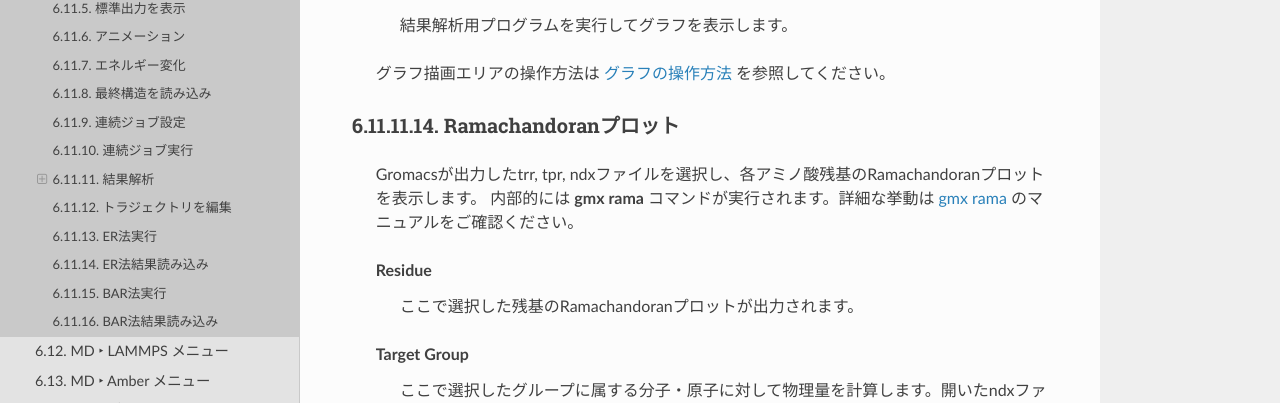
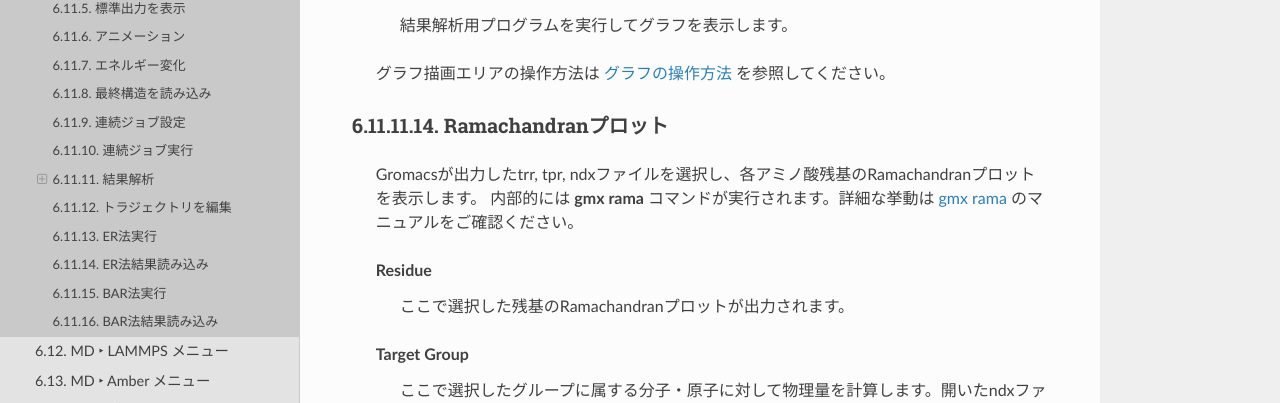
Before and after one commit to X-Ability/winmostar_doc, a Sphinx documentation site: the page built from source/winmos/md/winmos_gromacs.rst, in a window 1280 px wide and 900 px high, scrolled down 31864 px. Shown: the part 148-551 px from the top of the window. Built offline with Sphinx 7.4.7 and the Read the Docs theme 2.0.0, drawn with Linux system fonts in a browser that asks for light colours; formulas are drawn with MathJax 3.

Commit message:
スペルミス修正 Ramachandoran -> Ramachandran

```diff
--- a/source/winmos/md/winmos_gromacs.rst
+++ b/source/winmos/md/winmos_gromacs.rst
@@ -1354,14 +1354,14 @@ RMSD
 
    .. include:: winmos_gromacs_analysis_common1.rst
 
-Ramachandoranプロット
+Ramachandranプロット
 ^^^^^^^^^^^^^^^^^^^^^^^^^^^^^^^^^^^^^^^^
 
-   Gromacsが出力したtrr, tpr, ndxファイルを選択し、各アミノ酸残基のRamachandoranプロットを表示します。
+   Gromacsが出力したtrr, tpr, ndxファイルを選択し、各アミノ酸残基のRamachandranプロットを表示します。
    内部的には :command:`gmx rama` コマンドが実行されます。詳細な挙動は `gmx rama <http://manual.gromacs.org/archive/5.0.7/programs/gmx-rama.html>`_ のマニュアルをご確認ください。
 
    Residue
-      ここで選択した残基のRamachandoranプロットが出力されます。
+      ここで選択した残基のRamachandranプロットが出力されます。
 
    .. include:: winmos_gromacs_analysis_common1.rst
 
```
